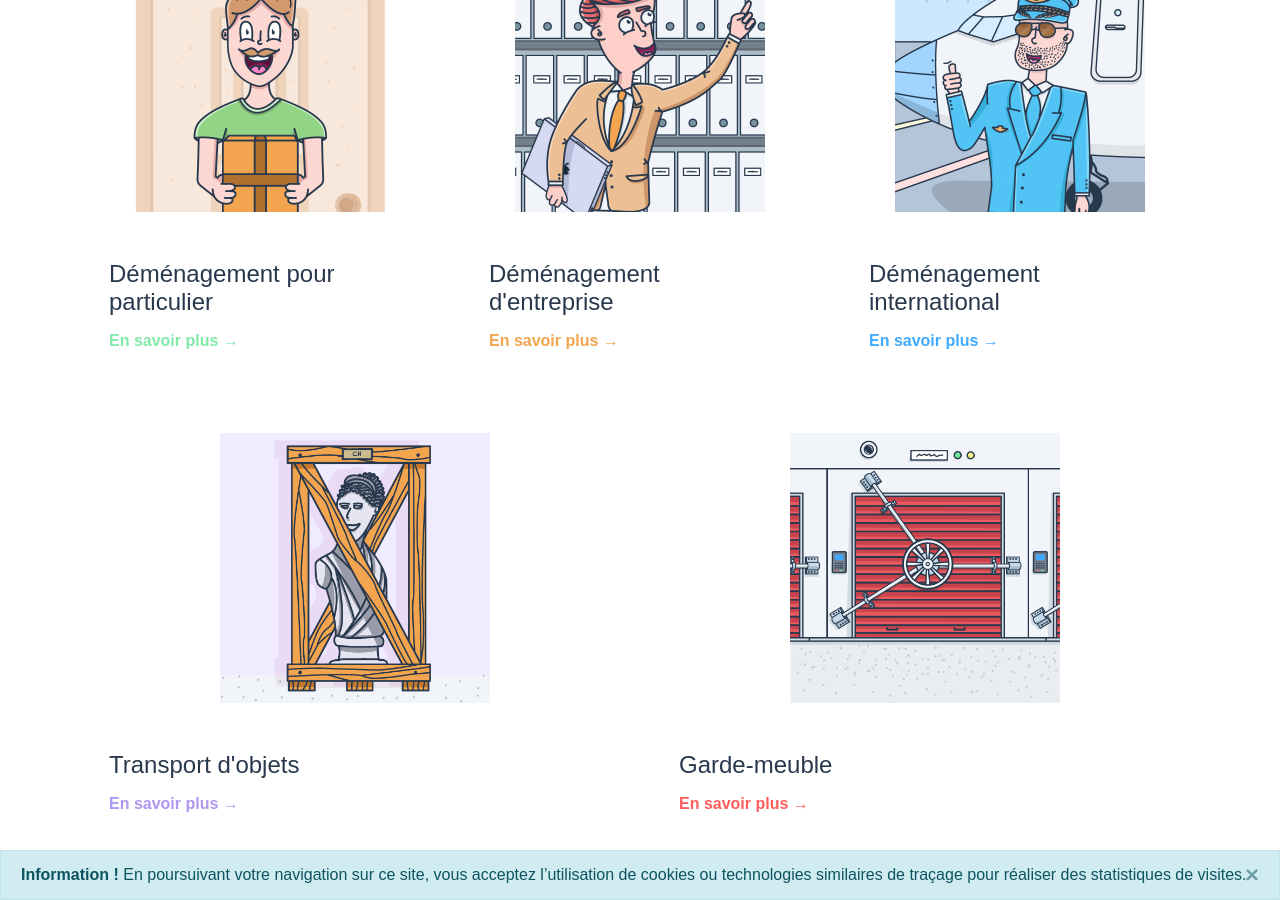
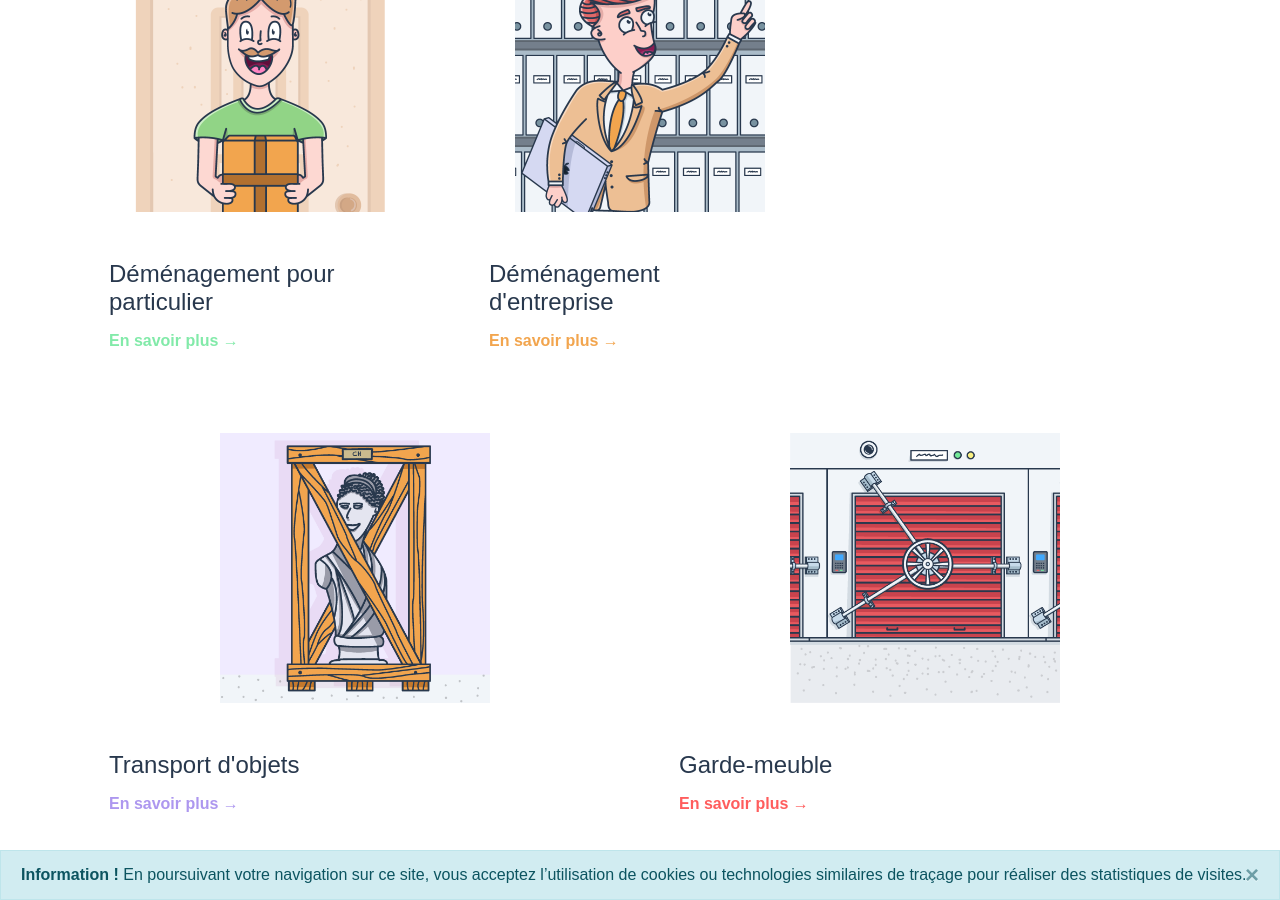
Before and after one commit to benjg19/homere, a Jekyll site: the page built from index.html, in a window 1280 px wide and 900 px high, scrolled down 890 px. Built offline with Jekyll 4.4.1, drawn with Linux system fonts in a browser that asks for light colours; nearby versions of some CDN libraries.

Commit message:
D-none (section international)

```diff
--- a/index.html
+++ b/index.html
@@ -41,7 +41,7 @@
             <p class="font2">En savoir plus →</p>
           </a>
         </div>
-        <div class="col-md-4">
+        <div class="d-none col-md-4">
           <a class="d-block p-4" href="{{site.baseurl}}/demenagement-international">
             <img class="img-fluid mx-auto d-block" src="{{ site.baseurl }}/img/personnage-international.png" width="250">
             <h3 class="h4 pt-5 pb-1">Déménagement international</h3>
```
